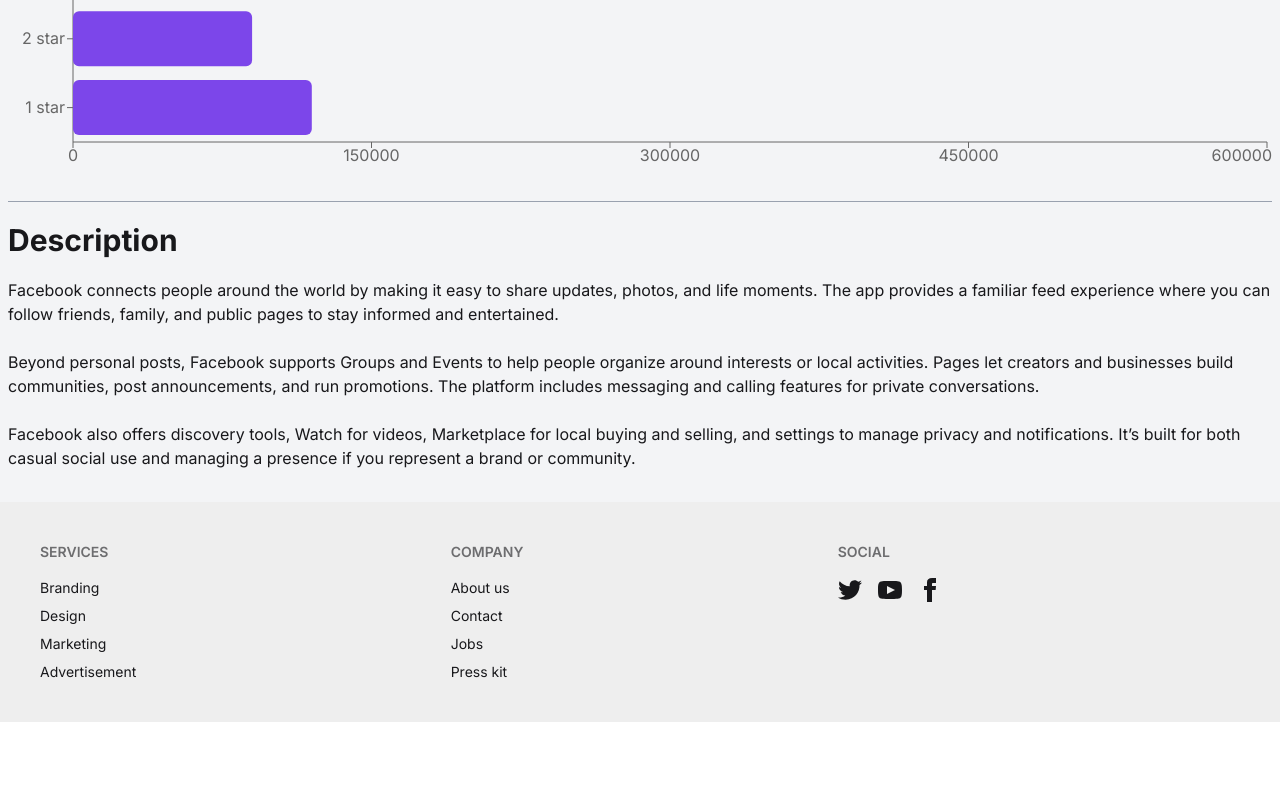
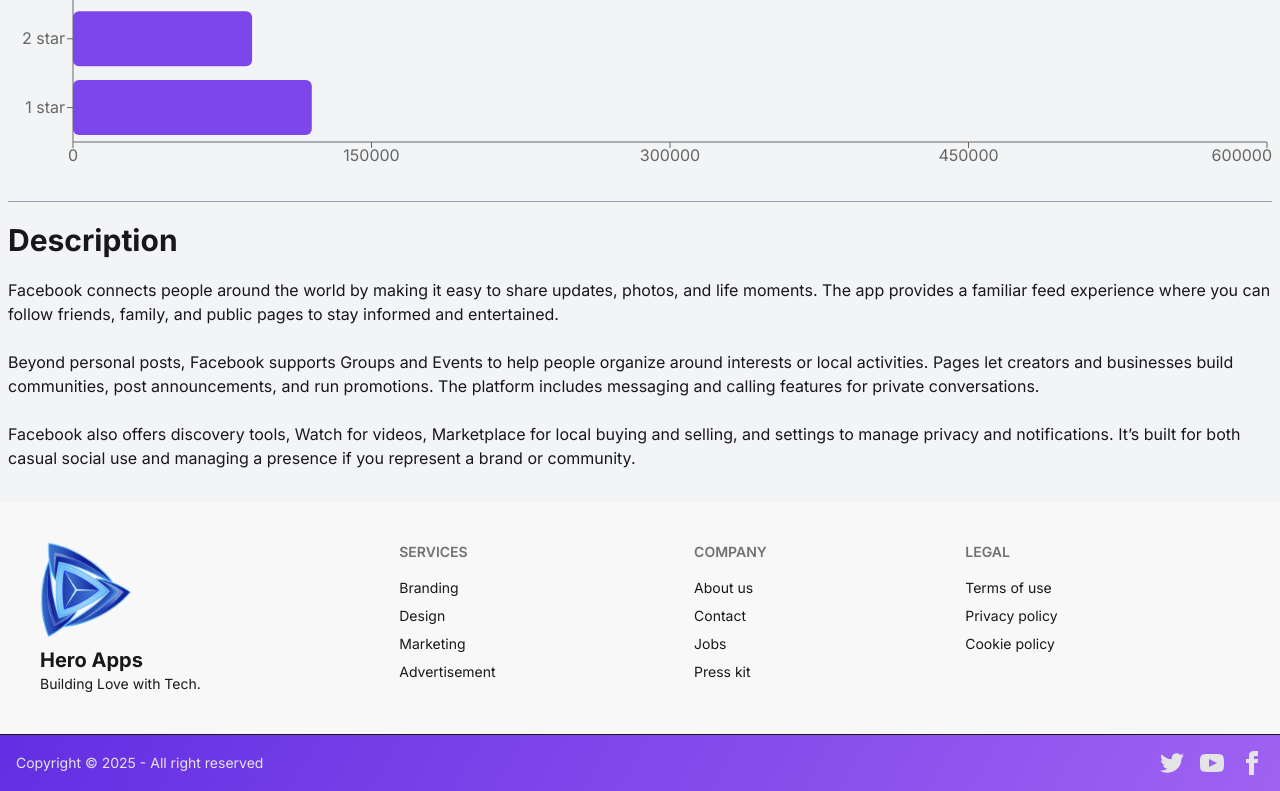
Before and after one commit to Samiul-Alam-Shanto/A08-HeroApps, a React (Vite) app: page /apps/1 in a window 1280 px wide. Shown: the part 671-1462 px from the top of the page. Before the commit the page ends 1393 px from the top, so only its background shows below. Built offline with nearby package versions, Linux system fonts and the light colour scheme.

Commit message:
changed the footer and style and also changed the toaster with sweet alert

```diff
--- a/package.json
+++ b/package.json
@@ -16,8 +16,8 @@
     "react": "^19.1.1",
     "react-dom": "^19.1.1",
     "react-router": "^7.9.3",
-    "react-toastify": "^11.0.5",
     "recharts": "^3.2.1",
+    "sweetalert2": "^11.25.0",
     "tailwindcss": "^4.1.14"
   },
   "devDependencies": {
--- a/public/appsData.json
+++ b/public/appsData.json
@@ -18,7 +18,7 @@
     ]
   },
   {
-    "image": "https://upload.wikimedia.org/wikipedia/commons/e/e7/Instagram_logo_2016.svg",
+    "image": "https://upload.wikimedia.org/wikipedia/commons/5/58/Instagram-Icon.png",
     "title": "Instagram",
     "companyName": "Meta Platforms, Inc.",
     "id": 2,
--- a/src/Pages/AppDetails.jsx
+++ b/src/Pages/AppDetails.jsx
@@ -17,7 +17,7 @@
 import AppDetailsError from "./ErrorPages/AppDetailsError";
 import Loading from "../components/Loading";
 import { addToInstallLS, getInstalledApp } from "../utilities/addToLS";
-import { toast } from "react-toastify";
+import Swal from "sweetalert2";
 
 const AppDetails = () => {
   const [installedApps, setInstalledApps] = useState(getInstalledApp());
@@ -43,9 +43,27 @@
   } = app;
 
   const handleInstallBtn = (id) => {
-    toast.success(`${title} Installed`);
-    addToInstallLS(id);
-    setInstalledApps(getInstalledApp());
+    Swal.fire({
+      title: "Install ?",
+      showDenyButton: true,
+      showCancelButton: true,
+      confirmButtonText: "Yes",
+      denyButtonText: "No",
+      customClass: {
+        actions: "my-actions",
+        cancelButton: "order-1 right-gap",
+        confirmButton: "order-2",
+        denyButton: "order-3",
+      },
+    }).then((result) => {
+      if (result.isConfirmed) {
+        addToInstallLS(id);
+        setInstalledApps(getInstalledApp());
+        Swal.fire(`${title} Installed`, "", "success");
+      } else if (result.isDenied) {
+        Swal.fire("Not Installed", "", "info");
+      }
+    });
   };
 
   const isInstalled = installedApps.includes(id);
--- a/src/Pages/Apps.jsx
+++ b/src/Pages/Apps.jsx
@@ -63,7 +63,7 @@
       {searchLoading ? (
         <Loading />
       ) : searchedApps.length != 0 ? (
-        <div className="grid grid-cols-2 md:grid-cols-3 lg:grid-cols-4 gap-5 py-5 px-2 ">
+        <div className="grid grid-cols-1 sm:grid-cols-2 md:grid-cols-3 lg:grid-cols-4 gap-5 py-5 px-2 ">
           {searchedApps.map((app) => (
             <AppsCard key={app.id} app={app} />
           ))}
--- a/src/Pages/MyInstallation.jsx
+++ b/src/Pages/MyInstallation.jsx
@@ -24,7 +24,7 @@
   return (
     <div className="container mx-auto px-2 py-8">
       <div className="flex flex-col justify-between items-center pb-10">
-        <h2 className="font-bold text-4xl">Our All Applications</h2>
+        <h2 className="font-bold text-4xl">Your Installed Apps</h2>
         <p className="text-gray-400 pt-1">
           Explore All Apps on the Market developed by us. We code for Millions
         </p>
--- a/src/components/Banner.jsx
+++ b/src/components/Banner.jsx
@@ -5,8 +5,8 @@
 
 const Banner = () => {
   return (
-    <div className="container mx-auto py-5">
-      <div className="flex flex-col items-center justify-center text-center">
+    <div className="container mx-auto py-5 ">
+      <div className="flex flex-col items-center justify-center text-center ">
         <h2 className="font-bold text-6xl ">
           We Build <br />{" "}
           <span className="text-gradient font-black">Productive</span> Apps
@@ -17,13 +17,13 @@
           into digital experiences that truly make an impact.
         </p>
         <div className="flex items-center gap-5 mt-5">
-          <button className="flex items-center gap-1 border border-gray-300 p-2 rounded-lg cursor-pointer font-bold hover:bg-gray-50  hover:scale-110 transition ease-in">
+          <button className="flex items-center gap-1 border border-gray-300 p-2 rounded-lg cursor-pointer font-bold hover:bg-gray-50 hover:shadow-lg  hover:scale-110 transition ease-in">
             <img src={playStoreImg} alt="" />
             <a target="_blank" href="https://play.google.com/store/games?hl=en">
               Google Play
             </a>
           </button>
-          <button className="flex items-center gap-1 border border-gray-300 p-2 rounded-lg  cursor-pointer font-bold hover:bg-gray-50  hover:scale-110 transition ease-in">
+          <button className="flex items-center gap-1 border border-gray-300 p-2 rounded-lg  cursor-pointer font-bold hover:bg-gray-50 hover:shadow-lg  hover:scale-110 transition ease-in">
             <img src={appStoreImg} alt="" />
             <a target="_blank" href="https://www.apple.com/app-store/">
               App Store
@@ -32,7 +32,7 @@
         </div>
       </div>
       <div>
-        <img className="mx-auto mt-8" src={heroImg} alt="Mobile" />
+        <img className="mx-auto mt-8 px-2" src={heroImg} alt="Mobile" />
         <div className="bg-gradient text-white flex flex-col gap-5 p-8">
           <h3 className="font-bold text-5xl text-center">
             Trusted by Millions, Built for You
--- a/src/components/Footer.jsx
+++ b/src/components/Footer.jsx
@@ -1,8 +1,17 @@
 import React from "react";
-
+import logo from "../assets/logo.png";
 const Footer = () => {
   return (
-    <footer className="footer container mx-auto sm:footer-horizontal bg-base-300 text-base-content p-10">
+    <footer className="container mx-auto">
+      <div className="footer sm:footer-horizontal bg-base-200 text-base-content p-10 ">
+        <aside>
+          <img className="w-24" src={logo} alt="logo" />
+          <p>
+            <span className="font-bold text-xl"> Hero Apps</span>
+            <br />
+            Building Love with Tech.
+          </p>
+        </aside>
         <nav>
           <h6 className="footer-title">Services</h6>
           <a className="link link-hover">Branding</a>
@@ -18,9 +27,20 @@
           <a className="link link-hover">Press kit</a>
         </nav>
         <nav>
-        <h6 className="footer-title">Social</h6>
-        <div className="grid grid-flow-col gap-4">
-          <a>
+          <h6 className="footer-title">Legal</h6>
+          <a className="link link-hover">Terms of use</a>
+          <a className="link link-hover">Privacy policy</a>
+          <a className="link link-hover">Cookie policy</a>
+        </nav>
+      </div>
+      <hr />
+      <div>
+        <div className="footer sm:footer-horizontal bg-gradient text-neutral-content items-center  p-4">
+          <aside className="grid-flow-col items-center ">
+            <p>Copyright © {new Date().getFullYear()} - All right reserved</p>
+          </aside>
+          <nav className="grid-flow-col gap-4 md:place-self-center md:justify-self-end">
+            <a href="https://x.com/" target="_blank">
               <svg
                 xmlns="http://www.w3.org/2000/svg"
                 width="24"
@@ -31,7 +51,7 @@
                 <path d="M24 4.557c-.883.392-1.832.656-2.828.775 1.017-.609 1.798-1.574 2.165-2.724-.951.564-2.005.974-3.127 1.195-.897-.957-2.178-1.555-3.594-1.555-3.179 0-5.515 2.966-4.797 6.045-4.091-.205-7.719-2.165-10.148-5.144-1.29 2.213-.669 5.108 1.523 6.574-.806-.026-1.566-.247-2.229-.616-.054 2.281 1.581 4.415 3.949 4.89-.693.188-1.452.232-2.224.084.626 1.956 2.444 3.379 4.6 3.419-2.07 1.623-4.678 2.348-7.29 2.04 2.179 1.397 4.768 2.212 7.548 2.212 9.142 0 14.307-7.721 13.995-14.646.962-.695 1.797-1.562 2.457-2.549z"></path>
               </svg>
             </a>
-          <a>
+            <a href="https://www.youtube.com/" target="_blank">
               <svg
                 xmlns="http://www.w3.org/2000/svg"
                 width="24"
@@ -42,7 +62,7 @@
                 <path d="M19.615 3.184c-3.604-.246-11.631-.245-15.23 0-3.897.266-4.356 2.62-4.385 8.816.029 6.185.484 8.549 4.385 8.816 3.6.245 11.626.246 15.23 0 3.897-.266 4.356-2.62 4.385-8.816-.029-6.185-.484-8.549-4.385-8.816zm-10.615 12.816v-8l8 3.993-8 4.007z"></path>
               </svg>
             </a>
-          <a>
+            <a href="https://www.facebook.com" target="_blank">
               <svg
                 xmlns="http://www.w3.org/2000/svg"
                 width="24"
@@ -53,8 +73,9 @@
                 <path d="M9 8h-3v4h3v12h5v-12h3.642l.358-4h-4v-1.667c0-.955.192-1.333 1.115-1.333h2.885v-5h-3.808c-3.596 0-5.192 1.583-5.192 4.615v3.385z"></path>
               </svg>
             </a>
+          </nav>
         </div>
-      </nav>
+      </div>
     </footer>
   );
 };
--- a/src/components/InstalledAppCard.jsx
+++ b/src/components/InstalledAppCard.jsx
@@ -1,6 +1,6 @@
 import { Download, Star } from "lucide-react";
 import React from "react";
-import { toast } from "react-toastify";
+import Swal from "sweetalert2";
 
 const InstalledAppCard = ({
   installedApp,
@@ -10,14 +10,32 @@
   const { id, title, downloads, ratingAvg, image, size } = installedApp;
 
   const handleUninstall = (appId) => {
-    const installedAppsNum = installedApps.map((id) => Number(id));
-    const updatedInstalledApps = installedAppsNum.filter(
-      (installedAppId) => installedAppId !== appId
-    );
-    const updatedInstalledAppsSTR = JSON.stringify(updatedInstalledApps);
-    localStorage.setItem("appList", updatedInstalledAppsSTR);
-    setInstalledApps(updatedInstalledApps);
-    toast.success(`${title} Uninstalled`);
+    Swal.fire({
+      title: "Do you want to uninstall?",
+      showDenyButton: true,
+      showCancelButton: true,
+      confirmButtonText: "Yes",
+      denyButtonText: "No",
+      customClass: {
+        actions: "my-actions",
+        cancelButton: "order-1 right-gap",
+        confirmButton: "order-2",
+        denyButton: "order-3",
+      },
+    }).then((result) => {
+      if (result.isConfirmed) {
+        const installedAppsNum = installedApps.map((id) => Number(id));
+        const updatedInstalledApps = installedAppsNum.filter(
+          (installedAppId) => installedAppId !== appId
+        );
+        localStorage.setItem("appList", JSON.stringify(updatedInstalledApps));
+        setInstalledApps(updatedInstalledApps);
+
+        Swal.fire("Uninstalled!", `${title} has been uninstalled.`, "success");
+      } else if (result.isDenied) {
+        Swal.fire("Cancelled", "App was not uninstalled.", "info");
+      }
+    });
   };
 
   return (
--- a/src/components/TrendingApps.jsx
+++ b/src/components/TrendingApps.jsx
@@ -15,7 +15,7 @@
       <p className="text-gray-400  py-2">
         Explore All Trending Apps on the Market developed by us
       </p>
-      <div className="grid grid-cols-2 md:grid-cols-3 lg:grid-cols-4 gap-7 py-5 px-2">
+      <div className="grid grid-cols-1 sm:grid-cols-2 md:grid-cols-3 lg:grid-cols-4 gap-7 py-5 px-2">
         {trendingApps.map((app) => (
           <AppsCard key={app.id} app={app} />
         ))}
--- a/src/main.jsx
+++ b/src/main.jsx
@@ -3,7 +3,7 @@
 import "./index.css";
 import { RouterProvider } from "react-router/dom";
 import router from "./Routes/Routes.jsx";
-import { ToastContainer, toast } from "react-toastify";
+import { ToastContainer } from "react-toastify";
 
 createRoot(document.getElementById("root")).render(
   <StrictMode>
```
Also changed, not shown: 2 other files (tests, documents, lock files or other folders). Lines whose indentation alone changed are shown as unchanged.
